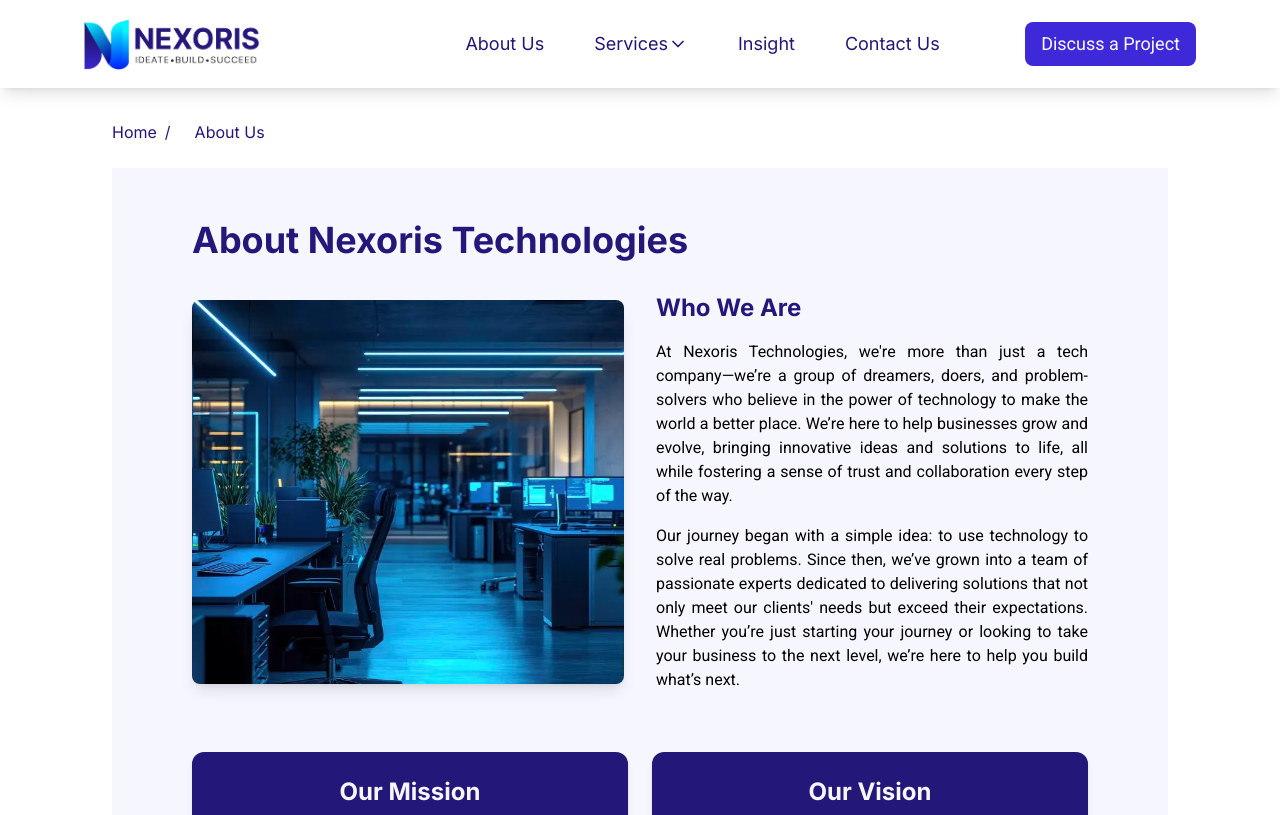
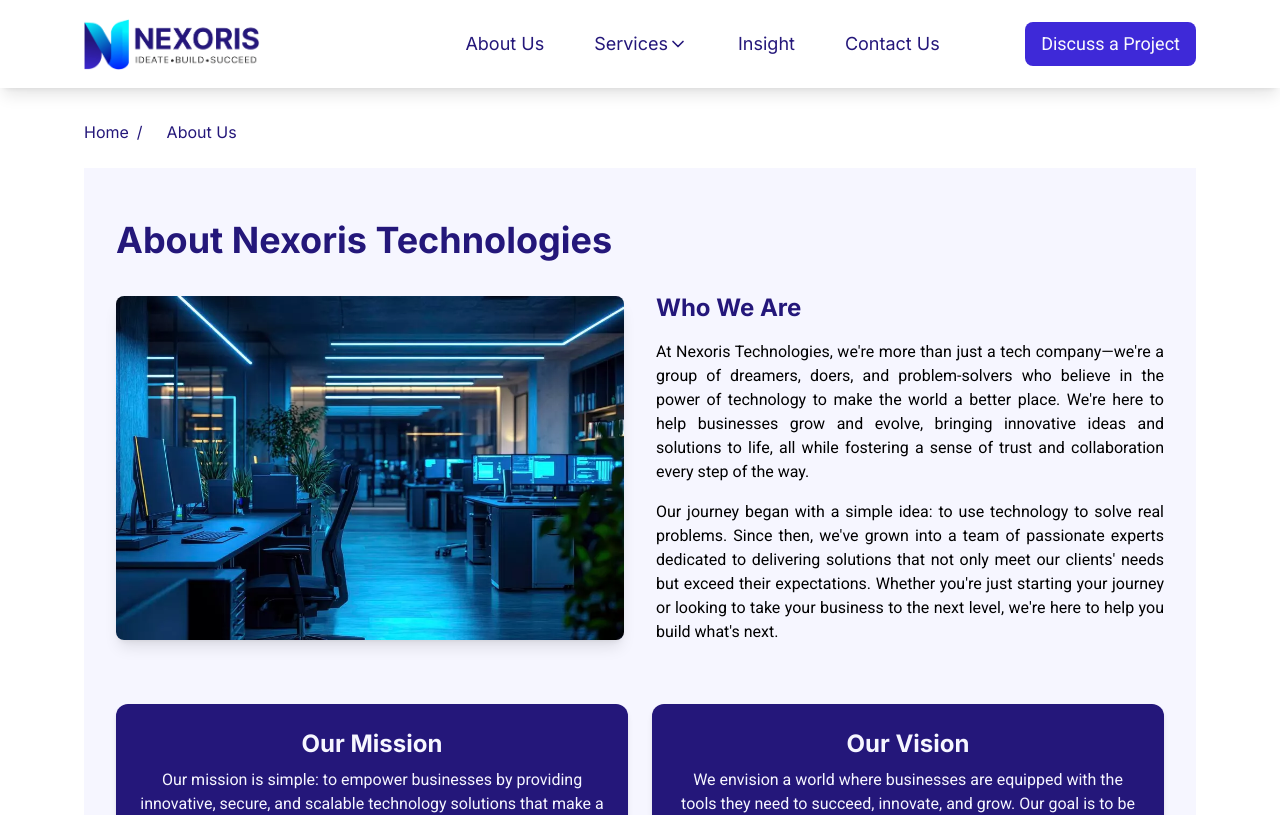
Before and after one commit to Cned7/nexoris-website, a Next.js app: page /about-us in a window 1280 px wide. Shown: the top 815 px of the page. Built offline with nearby package versions, Linux system fonts and the light colour scheme.

Commit message:
removed unused var and adjusted about us width

```diff
--- a/src/app/about-us/page.tsx
+++ b/src/app/about-us/page.tsx
@@ -16,15 +16,15 @@
 
 const AboutUsPage: React.FC = () => {
   return (
-    <main className="mx-4 md:mx-6 lg:mx-12 mt-20 lg:mt-28 xl:mx-28">
+    <main className="mx-4 md:mx-6 lg:mx-12 mt-20 lg:mt-28 xl:mx-21">
       <Breadcrumbs breadcrumbs={breadcrumbs} />
       {/* Hero Section */}
-      <section className="px-4 py-5 sm:px-6 lg:px-20 bg-secondary-background">
+      <section className="px-8 py-5 bg-secondary-background">
         <h1 className="text-4xl sm:text-4xl font-bold my-8 text-center sm:text-left text-heading font-heading">
           About Nexoris Technologies
         </h1>
         <div className="grid grid-cols-1 md:grid-cols-2 gap-8 items-center">
-          <div className="relative w-full h-64 sm:h-80 md:h-96 container mx-auto">
+          <div className="relative w-full h-52 sm:h-70 md:h-86 container mx-auto">
             <Image
               src="/images/about-us.webp"
               alt="About Nexoris Technologies Ltd"
@@ -39,26 +39,28 @@
             </h2>
             <p className="mb-4 text-justify text-body">
               At Nexoris Technologies, we&apos;re more than just a tech
-              company—we’re a group of dreamers, doers, and problem-solvers who
-              believe in the power of technology to make the world a better
-              place. We’re here to help businesses grow and evolve, bringing
-              innovative ideas and solutions to life, all while fostering a
-              sense of trust and collaboration every step of the way.
+              company—we&apos;re a group of dreamers, doers, and problem-solvers
+              who believe in the power of technology to make the world a better
+              place. We&apos;re here to help businesses grow and evolve,
+              bringing innovative ideas and solutions to life, all while
+              fostering a sense of trust and collaboration every step of the
+              way.
             </p>
             <p className="text-justify text-body">
               Our journey began with a simple idea: to use technology to solve
-              real problems. Since then, we’ve grown into a team of passionate
-              experts dedicated to delivering solutions that not only meet our
-              clients&apos; needs but exceed their expectations. Whether you’re
-              just starting your journey or looking to take your business to the
-              next level, we’re here to help you build what’s next.
+              real problems. Since then, we&apos;ve grown into a team of
+              passionate experts dedicated to delivering solutions that not only
+              meet our clients&apos; needs but exceed their expectations.
+              Whether you&apos;re just starting your journey or looking to take
+              your business to the next level, we&apos;re here to help you build
+              what&apos;s next.
             </p>
           </div>
         </div>
       </section>
 
       {/* Mission and Vision */}
-      <section className="px-4 py-10 sm:px-6 lg:px-20 bg-secondary-background">
+      <section className="px-8 py-10 bg-secondary-background">
         <div className="grid grid-cols-1 md:grid-cols-2 gap-6 text-center text-secondary-background">
           <div className="bg-heading p-6 rounded-xl shadow-md">
             <h3 className="text-2xl font-semibold mb-2 font-heading font-semibold">
--- a/src/app/contact-us/page.tsx
+++ b/src/app/contact-us/page.tsx
@@ -31,34 +31,20 @@
   ]
 
   const handleSubmit = (event: React.FormEvent<HTMLFormElement>) => {
-    event.preventDefault()
+    const form = event.target as HTMLFormElement
+    const email = (form.elements.namedItem('email') as HTMLInputElement).value
 
-    // Type-cast event.target to HTMLFormElement
-    const form = event.target as HTMLFormElement
-
-    // Access form fields and cast them individually
-    const name = (form.elements.namedItem('name') as HTMLInputElement).value
-    const email = (form.elements.namedItem('email') as HTMLInputElement).value
-    const phone = (form.elements.namedItem('phone') as HTMLInputElement).value
-    const company = (form.elements.namedItem('company') as HTMLInputElement)
-      .value
-    const message = (form.elements.namedItem('message') as HTMLTextAreaElement)
-      .value
-
-    // Validate email format
-    const emailRegex = /^[a-zA-Z0-9._-]+@[a-zA-Z0-9.-]+\.[a-zA-Z]{2,6}$/
+    const emailRegex = /^[^\s@]+@[^\s@]+\.[^\s@]+$/
     if (!emailRegex.test(email)) {
+      event.preventDefault()
       alert('Please enter a valid email address')
-      return
     }
-
-    // Proceed with form submission logic
-    form.submit()
   }
 
   return (
     <main className="mx-4 md:mx-6 lg:mx-12 mt-20 lg:mt-28 xl:mx-21 bg-secondary-background">
       <Breadcrumbs breadcrumbs={breadcrumbs} />
+
       <section className="max-w-4xl mx-auto px-6 md:py-8 container">
         <h1 className="text-3xl md:text-4xl font-bold text-heading font-heading mb-4">
           Let&apos;s Start Building Together
@@ -99,18 +85,13 @@
         {/* Contact Form */}
         <div>
           <form
-            onSubmit={handleSubmit} // Using the handleSubmit function to process form submission
+            onSubmit={handleSubmit}
             action={`https://formsubmit.co/${process.env.NEXT_PUBLIC_CONTACT_EMAIL}`}
             method="POST"
             className="space-y-4 bg-background rounded-lg shadow shadow-[#bfb9ef] p-4 lg:p-8"
           >
-            {/* Hidden inputs */}
             <input type="hidden" name="_captcha" value="false" />
-            <input
-              type="hidden"
-              name="_next"
-              value="/thank-you" // Updated to relative path
-            />
+            <input type="hidden" name="_next" value="/thank-you" />
             <input type="hidden" name="service" value={service} />
 
             <div className="grid grid-cols-1 md:grid-cols-2 gap-4">
```
